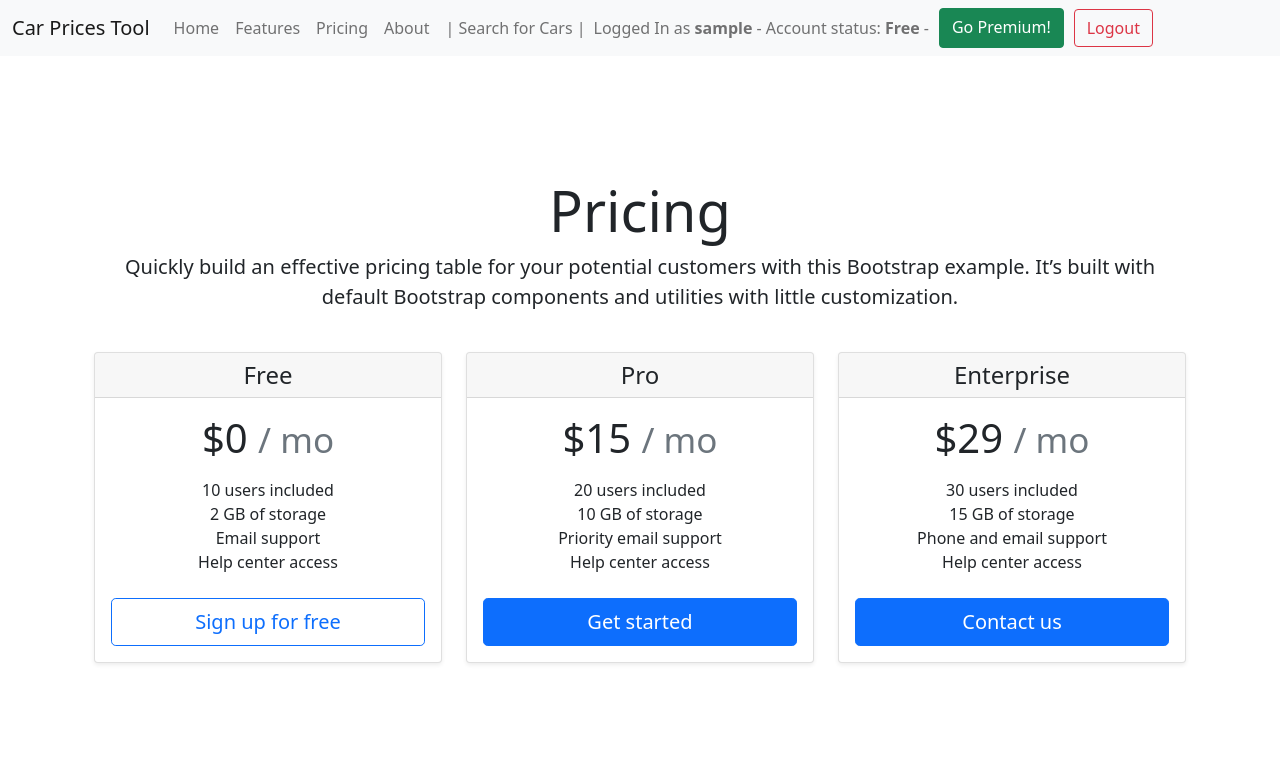
After one commit to m-niemiec/car_prices_tool, a Django app: page /pricing in a window 1280 px wide. The commit adds this page. Shown: the top 775 px of the page. Run offline with Django 3.2, Linux system fonts and the light colour scheme; the visitor is signed in with stand-in values (Sample User, id 1); some libraries are stand-ins or nearby versions.

Commit message:
Fixed demo search, added features and pricing pages. More fixes.

```diff
--- a/car_prices_tool_website/car_prices_tool/static/css/style.css
+++ b/car_prices_tool_website/car_prices_tool/static/css/style.css
@@ -39,6 +39,17 @@ margin-left: 10px;
 
 }
 
+.wide-button {
+    width: 20vw !important;
+}
+
+
+.navbar-text {
+    float:none;
+    margin:0 auto;
+    display: block;
+    text-align: center;
+}
 /*button{*/
 /*margin: 50px !important;*/
 /*}*/
--- a/car_prices_tool_website/car_prices_tool/templates/car_prices_tool/about.html
+++ b/car_prices_tool_website/car_prices_tool/templates/car_prices_tool/about.html
@@ -24,8 +24,9 @@
                     It is a mockup SaaS after all.
                     <br><br>
                     I created this website in order to train my programming skills. In development I used
-                    Django, Python, HTML, CSS, BootStrap and a little bit of Ajax. In order to gain data for cars
-                    database I used web scraping with Scrapy and Docker for hosting my spider on VPS server.
+                    Django, Python, HTML, CSS, BootStrap and a little bit of JavaScript (thanks
+                    <a href="https://www.chartjs.org/" target="_blank">Chart.js</a>) and Ajax. In order to gain data
+                    for cars database I used web scraping with Scrapy and Docker for hosting my spider on VPS server.
                     <br><br>
                     If you would like you can check my other projects on GitHub
                     <a href="https://github.com/m-niemiec?tab=repositories" target="_blank">here</a>.
--- a/car_prices_tool_website/car_prices_tool/templates/car_prices_tool/base.html
+++ b/car_prices_tool_website/car_prices_tool/templates/car_prices_tool/base.html
@@ -35,8 +35,8 @@
         <div class="collapse navbar-collapse" id="navbarNavAltMarkup">
             <div class="navbar-nav">
                 <a class="nav-link" href="{% url 'home' %}">Home</a>
-                <a class="nav-link" href="{% url 'home' %}">Features</a>
-                <a class="nav-link" href="{% url 'home' %}">Pricing</a>
+                <a class="nav-link" href="{% url 'features' %}">Features</a>
+                <a class="nav-link" href="{% url 'pricing' %}">Pricing</a>
                 <a class="nav-link" href="{% url 'about' %}">About</a>
                 <a class="nav-link" href="{% url 'search' %}"> | Search for Cars | </a>
                 {% if user.is_authenticated %}
--- /dev/null
+++ b/car_prices_tool_website/car_prices_tool/templates/car_prices_tool/pricing.html
@@ -0,0 +1,82 @@
+{% extends 'car_prices_tool/base.html' %}
+{% load static %}
+
+{% block content %}
+
+<!DOCTYPE html>
+<html lang="en">
+<head>
+    <meta charset="UTF-8">
+    <title>Car Ptices Tool - Pricing</title>
+</head>
+<body>
+<div class="jumbotron jumbotron-fluid vertical-center">
+        <div class="container">
+<main class="container">
+  <div class="pricing-header px-3 py-3 pt-md-5 pb-md-4 mx-auto text-center">
+    <h1 class="display-4">Pricing</h1>
+    <p class="lead">Quickly build an effective pricing table for your potential customers with this Bootstrap example. It’s built with default Bootstrap components and utilities with little customization.</p>
+  </div>
+
+  <div class="row row-cols-1 row-cols-md-3 mb-3 text-center">
+    <div class="col">
+      <div class="card mb-4 shadow-sm">
+      <div class="card-header">
+        <h4 class="my-0 fw-normal">Free</h4>
+      </div>
+      <div class="card-body">
+        <h1 class="card-title pricing-card-title">$0 <small class="text-muted">/ mo</small></h1>
+        <ul class="list-unstyled mt-3 mb-4">
+          <li>10 users included</li>
+          <li>2 GB of storage</li>
+          <li>Email support</li>
+          <li>Help center access</li>
+        </ul>
+        <button type="button" class="w-100 btn btn-lg btn-outline-primary">Sign up for free</button>
+      </div>
+    </div>
+    </div>
+    <div class="col">
+      <div class="card mb-4 shadow-sm">
+      <div class="card-header">
+        <h4 class="my-0 fw-normal">Pro</h4>
+      </div>
+      <div class="card-body">
+        <h1 class="card-title pricing-card-title">$15 <small class="text-muted">/ mo</small></h1>
+        <ul class="list-unstyled mt-3 mb-4">
+          <li>20 users included</li>
+          <li>10 GB of storage</li>
+          <li>Priority email support</li>
+          <li>Help center access</li>
+        </ul>
+        <button type="button" class="w-100 btn btn-lg btn-primary">Get started</button>
+      </div>
+    </div>
+    </div>
+    <div class="col">
+      <div class="card mb-4 shadow-sm">
+      <div class="card-header">
+        <h4 class="my-0 fw-normal">Enterprise</h4>
+      </div>
+      <div class="card-body">
+        <h1 class="card-title pricing-card-title">$29 <small class="text-muted">/ mo</small></h1>
+        <ul class="list-unstyled mt-3 mb-4">
+          <li>30 users included</li>
+          <li>15 GB of storage</li>
+          <li>Phone and email support</li>
+          <li>Help center access</li>
+        </ul>
+        <button type="button" class="w-100 btn btn-lg btn-primary">Contact us</button>
+      </div>
+    </div>
+    </div>
+  </div>
+</main>
+
+</div>
+</div>
+
+</body>
+</html>
+
+{% endblock %}
--- a/car_prices_tool_website/car_prices_tool/views.py
+++ b/car_prices_tool_website/car_prices_tool/views.py
@@ -36,7 +36,7 @@ def home(request):
                 'model': filled_form.cleaned_data['model'],
             }
 
-            return render(request, 'car_prices_tool/results.html', context)
+            return results_demo(request, context)
     else:
         cars = Car.objects.filter()
         cars_below = Car.objects.filter(mileage__lte=150000)
@@ -57,6 +57,20 @@ def home(request):
 
 def about(request):
     return render(request, 'car_prices_tool/about.html')
+
+
+def features(request):
+    context = {
+        'home_popularmakes_barchart': all_jscharts.home_popularmakes_barchart(),
+        'home_popularproductionyears_piechart': all_jscharts.home_popularproductionyears_piechart(),
+        'home_average_cars_used_info_radarchart': all_jscharts.home_average_cars_used_info_radarchart()
+    }
+
+    return render(request, 'car_prices_tool/features.html', context)
+
+
+def pricing(request):
+    return render(request, 'car_prices_tool/pricing.html')
 
 
 def go_premium(request):
@@ -399,3 +413,45 @@ def results(request, context):
     }
 
     return render(request, 'car_prices_tool/results.html', context)
+
+
+def results_demo(request, context):
+    make = context.get('make')
+    state = context.get('state')
+    model = context.get('model')
+
+    cars = Car.objects.filter(make=make, model=model, state=state)
+
+    cars_amount = cars.count()
+
+    average_price = '{:.2f}'.format(cars.aggregate(Avg('price'))['price__avg'])
+    average_mileage = '{:.2f}'.format(cars.aggregate(Avg('mileage'))['mileage__avg'])
+    average_production_year = int(cars.aggregate(Avg('production_year'))['production_year__avg'])
+    average_engine_power = int(cars.aggregate(Avg('engine_power'))['engine_power__avg'])
+    average_engine_capacity = '{:.2f}'.format(cars.aggregate(Avg('engine_capacity'))['engine_capacity__avg'])
+
+    popular_model_variants = cars.values('model_variant').annotate(count=Count('model_variant')).order_by('count').reverse()[:3]
+    pmv_dict = {}
+
+    for pmv in popular_model_variants:
+        pmv_dict[f'{pmv["model_variant"]}'] = []
+        pmv_dict[f'{pmv["model_variant"]}'].append('{:.2f}'.format(cars.filter(model_variant=pmv["model_variant"]).aggregate(Avg('price_dollars'))['price_dollars__avg'] * usd_pln))
+        pmv_dict[f'{pmv["model_variant"]}'].append('{:.2f}'.format(cars.filter(model_variant=pmv["model_variant"]).aggregate(Avg('price_dollars'))['price_dollars__avg']))
+        pmv_dict[f'{pmv["model_variant"]}'].append('{:.2f}'.format(cars.filter(model_variant=pmv["model_variant"]).aggregate(Avg('price_dollars'))['price_dollars__avg'] * usd_eur))
+        pmv_dict[f'{pmv["model_variant"]}'].append(int(cars.filter(model_variant=pmv["model_variant"]).aggregate(Avg('mileage'))['mileage__avg']))
+        pmv_dict[f'{pmv["model_variant"]}'].append(int(cars.filter(model_variant=pmv["model_variant"]).aggregate(Avg('production_year'))['production_year__avg']))
+        pmv_dict[f'{pmv["model_variant"]}'].append(int(cars.filter(model_variant=pmv["model_variant"]).aggregate(Avg('engine_power'))['engine_power__avg']))
+        pmv_dict[f'{pmv["model_variant"]}'].append('{:.2f}'.format(cars.filter(model_variant=pmv["model_variant"]).aggregate(Avg('engine_capacity'))['engine_capacity__avg']))
+
+    context = {
+        'cars_amount': cars_amount,
+        'average_price': average_price,
+        'average_mileage': average_mileage,
+        'average_production_year': average_production_year,
+        'average_engine_power': average_engine_power,
+        'average_engine_capacity': average_engine_capacity,
+        'popular_model_variants': popular_model_variants,
+        'pmv_dict': pmv_dict,
+    }
+
+    return render(request, 'car_prices_tool/results_demo.html', context)
--- a/car_prices_tool_website/car_prices_tool_django/urls.py
+++ b/car_prices_tool_website/car_prices_tool_django/urls.py
@@ -25,6 +25,8 @@ urlpatterns = [
     # Templates:
     path('', views.home, name='home'),
     path('about', views.about, name='about'),
+    path('features', views.features, name='features'),
+    path('pricing', views.pricing, name='pricing'),
     path('search', views.search, name='search'),
     path('results', views.results, name='results'),
     path('go_premium', views.go_premium, name='go_premium'),
```
Also changed, not shown: car_prices_tool_website/car_prices_tool/templates/car_prices_tool/features.html (added, +87 -0 lines), car_prices_tool_website/car_prices_tool/templates/car_prices_tool/home.html (+16 -61 lines), car_prices_tool_website/car_prices_tool/templates/car_prices_tool/results.html (+5 -9 lines), car_prices_tool_website/car_prices_tool/templates/car_prices_tool/results_demo.html (added, +90 -0 lines).
